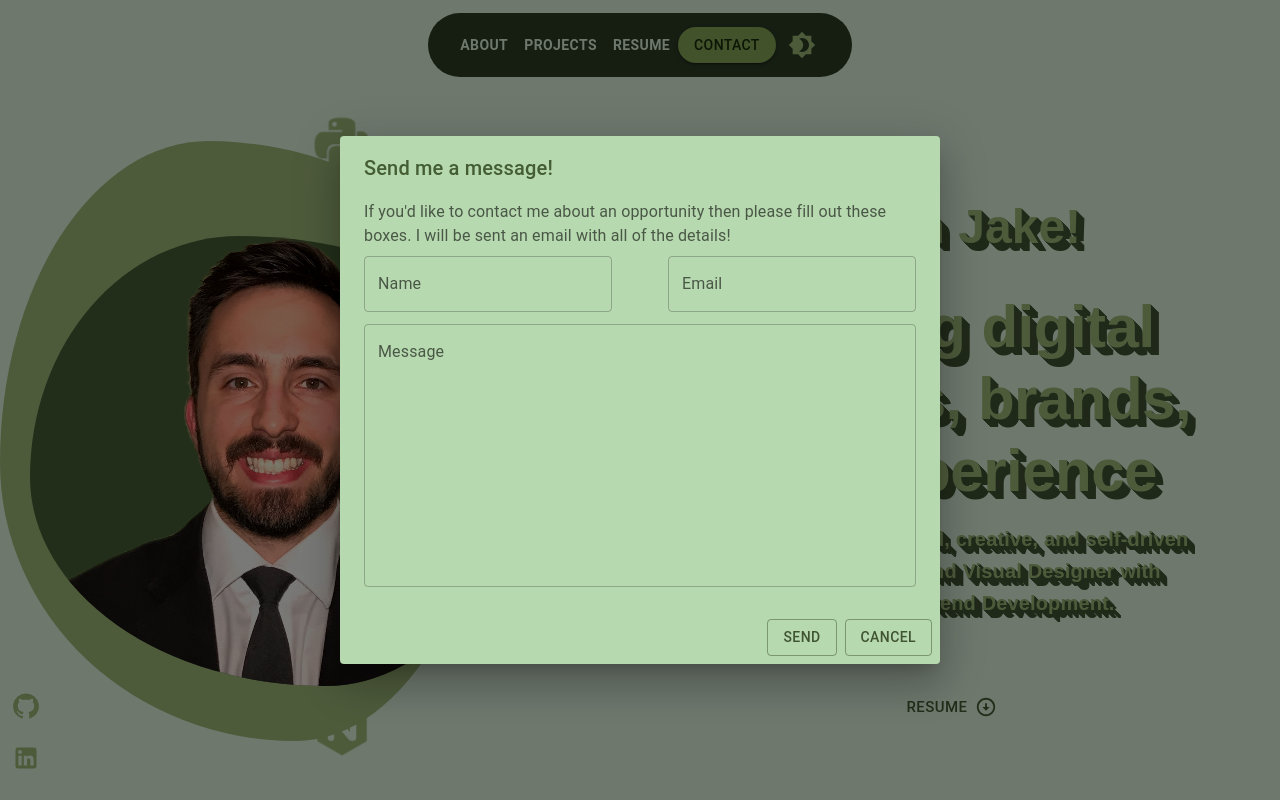
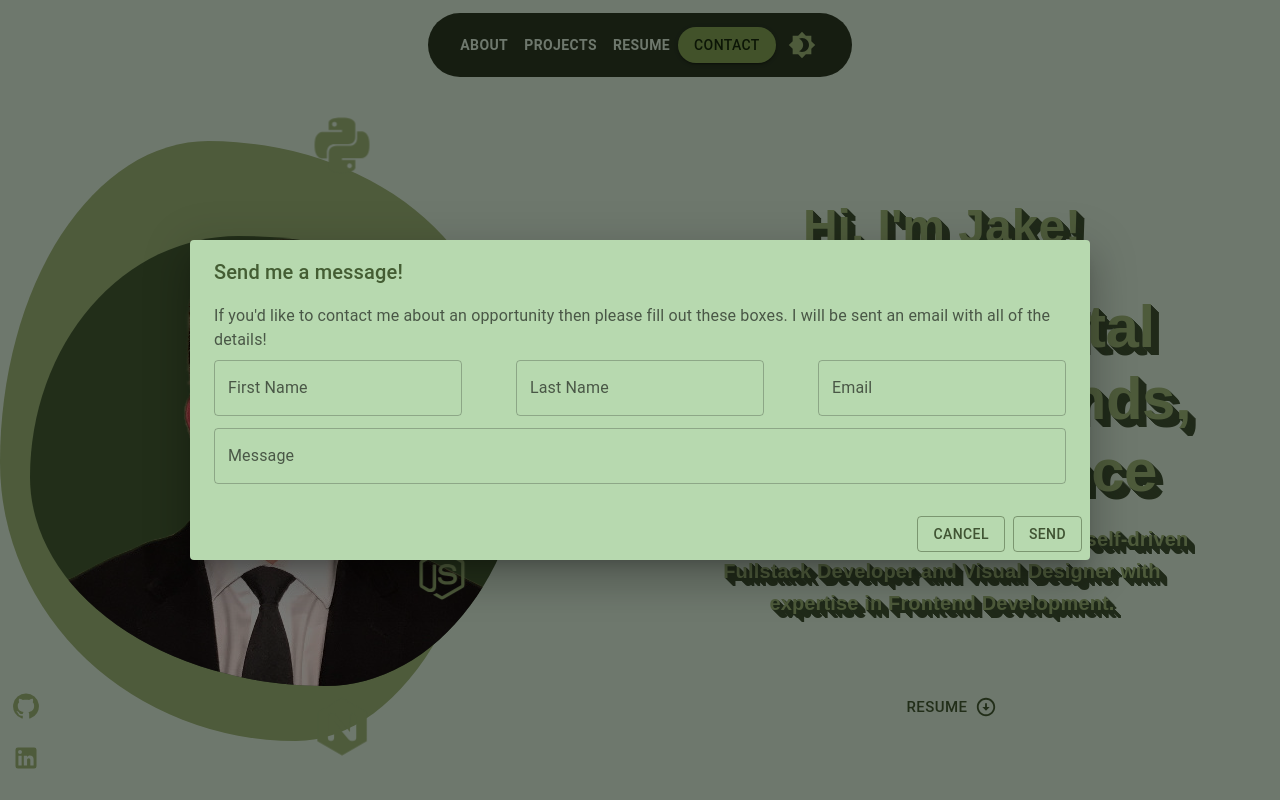
Before and after one commit to JakeSchroder/portfolio-jake, a React (Create React App) app: page / in a window 1280 px wide. Both pictures are taken after a click on the button "CONTACT". Shown: the top 800 px of the page. Built offline with nearby package versions, Linux system fonts and the light colour scheme.

Commit message:
Add validation to message form

```diff
--- a/package.json
+++ b/package.json
@@ -14,6 +14,7 @@
     "prettier": "^2.8.1",
     "react": "^18.2.0",
     "react-dom": "^18.2.0",
+    "react-hook-form": "^7.42.1",
     "react-intersection-observer": "^9.4.1",
     "react-pdf": "^5.7.2",
     "react-scripts": "5.0.1",
--- a/src/components/MessageForm.js
+++ b/src/components/MessageForm.js
@@ -1,8 +1,11 @@
 import { useState} from 'react';
 import {Button, TextField, Dialog, DialogActions, DialogContent, DialogContentText, DialogTitle, Grid} from '@mui/material';
+import {useForm} from "react-hook-form";
 
 export default function MessageForm() {
   const [open, setOpen] = useState(false);//Pass down this variable from the home page
+  const {register, handleSubmit, watch, reset, formState: {errors} } = useForm();
+  const onSubmit = data => console.log(data);
 
   const handleClickOpen = () => {
     setOpen(true);
@@ -10,14 +13,21 @@ export default function MessageForm() {
 
   const handleClose = () => {
     setOpen(false);
+    reset({
+      firstName:'',
+      lastName: '',
+      email: '',
+      message: '',
+    });
   };
+
 
   return (
     <div>
       <Button variant="contained" color="secondary" onClick={handleClickOpen} sx={{borderRadius: 28}} >
         Contact
       </Button>
-      <Dialog open={open} onClose={handleClose} maxWidth='sm'>
+      <Dialog open={open} onClose={handleClose} maxWidth='md'>
         <DialogTitle>Send me a message!</DialogTitle>
         <DialogContent>
           <DialogContentText>
@@ -29,11 +39,24 @@ export default function MessageForm() {
               <TextField
                 autoFocus
                 margin="dense"
-                id="name"
-                label="Name"
-                type="name"
+                id="firstName"
+                label="First Name"
+                type="firstName"
                 variant="outlined"
                 color='primary'
+                {...register("firstName", {required: true, maxLength: 40, type: "firstName", pattern: /^[A-Za-z]+$/i })}
+              />
+            </Grid>
+            <Grid item>
+              <TextField
+                autoFocus
+                margin="dense"
+                id="lastName"
+                label="Last Name"
+                type="lastName"
+                variant="outlined"
+                color='primary'
+                {...register("lastName", {required: true, maxLength: 40, type: "lastName", pattern: /^[A-Za-z]+$/i })}
               />
             </Grid>
             <Grid item>
@@ -45,6 +68,7 @@ export default function MessageForm() {
                 type="email"
                 variant="outlined"
                 color='primary'
+                {...register("email", {required: true, maxLength: 320, type: "email", pattern: /^[A-Za-z!#$%&'*+-/=?^_`{|@]+$/i})}
               />
             </Grid>
           </Grid>
@@ -58,13 +82,13 @@ export default function MessageForm() {
             variant='outlined'
             color='primary'
             multiline
-            rows={10}
             maxRows={50}
+            {...register("message", {required: true, maxLength: 500, type: "text"})}
           />
         </DialogContent>
         <DialogActions>
-          <Button variant='outlined' color='primary' onClick={handleClose}>Send</Button>
           <Button variant='outlined' color='primary' onClick={handleClose}>Cancel</Button>
+          <Button variant='outlined' color='primary' onClick={handleSubmit(onSubmit)}>Send</Button>
         </DialogActions>
       </Dialog>
     </div>
```
Also changed, not shown: 1 other file (tests, documents, lock files or other folders).
